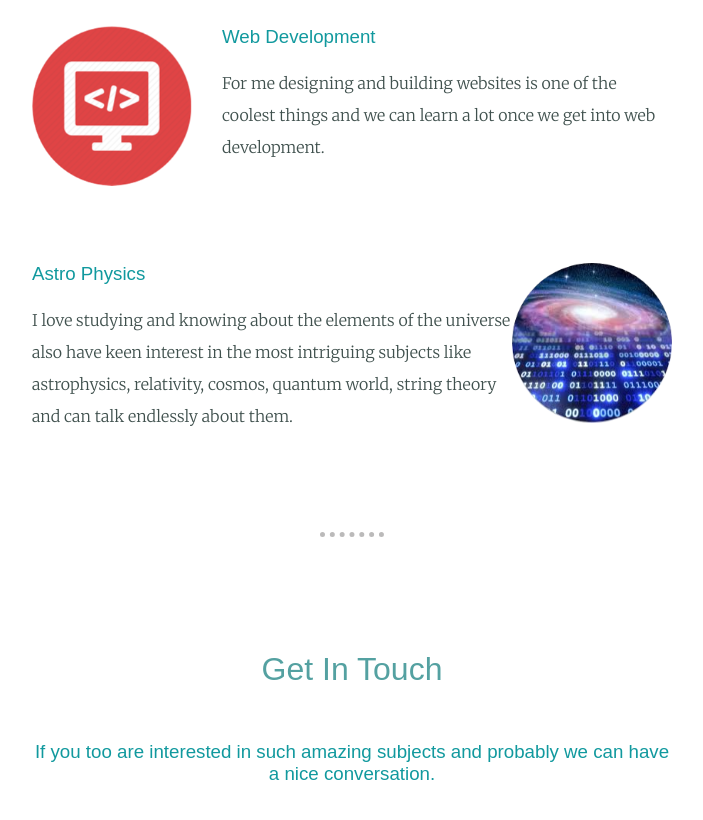
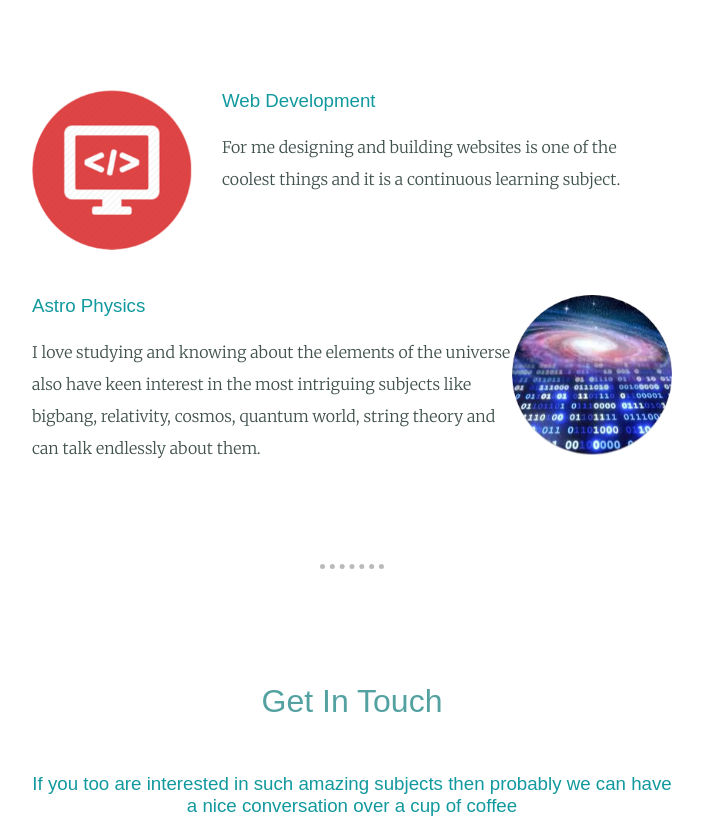
Before and after one commit to SwathiGangaraju/My-Personal-Site, a plain HTML site: page index.html in a window 1280 px wide. Shown: the part 1620-2440 px from the top of the page, without its empty margins (288-991 px from the left). Drawn offline with Linux system fonts and the light colour scheme; a web font is replaced by a local one.

Commit message:
Add files via upload

```diff
--- a/index.html
+++ b/index.html
@@ -21,7 +21,7 @@
         <div class="profile">
           <img src="images/PHOTO.png" alt="profile image">
           <h2>Hello.</h2>
-          <p class="profile-des">I am a web developer working in cognizant and I love to learn and talk about things from mythology to technology.</p>
+          <p class="profile-des">I am a web developer/UI designer working at cognizant and I love learning and talking about things from Ancient sciences to Modern Science. I am also an English Educator at eVidyaloka Trust out of my passion to teach.</p>
         </div>
         <hr>
         <div class="skills">
@@ -29,18 +29,18 @@
           <div class="skill-row">
             <img class="web-img" src="images/web.png" alt="web development">
             <h3>Web Development</h3>
-            <p>For me designing and building websites is one of the coolest things and we can learn a lot once we get into web development.</p>
+            <p>For me designing and building websites is one of the coolest things and it is a continuous learning subject.</p>
           </div>
           <div class="skill-row">
             <img class="astro" src="images/astro.png" alt="astrophysics">
             <h3>Astro Physics</h3>
-            <p>I love studying and knowing about the elements of the universe also have keen interest in the most intriguing subjects like astrophysics, relativity, cosmos, quantum world, string theory and can talk endlessly about them.</p>
+            <p>I love studying and knowing about the elements of the universe also have keen interest in the most intriguing subjects like bigbang, relativity, cosmos, quantum world, string theory and can talk endlessly about them.</p>
           </div>
         </div>
         <hr>
         <div class="contact-me">
           <h2>Get In Touch</h2>
-          <h3 class="contact" >If you too are interested in such amazing subjects and probably we can have a nice conversation.</h3>
+          <h3 class="contact" >If you too are interested in such amazing subjects then probably we can have a nice conversation over a cup of coffee</h3>
           <a class="btn" href="mailto:gangarajuswathi.1998@gmail.com">CONTACT ME</a>
         </div>
       </div>
```
